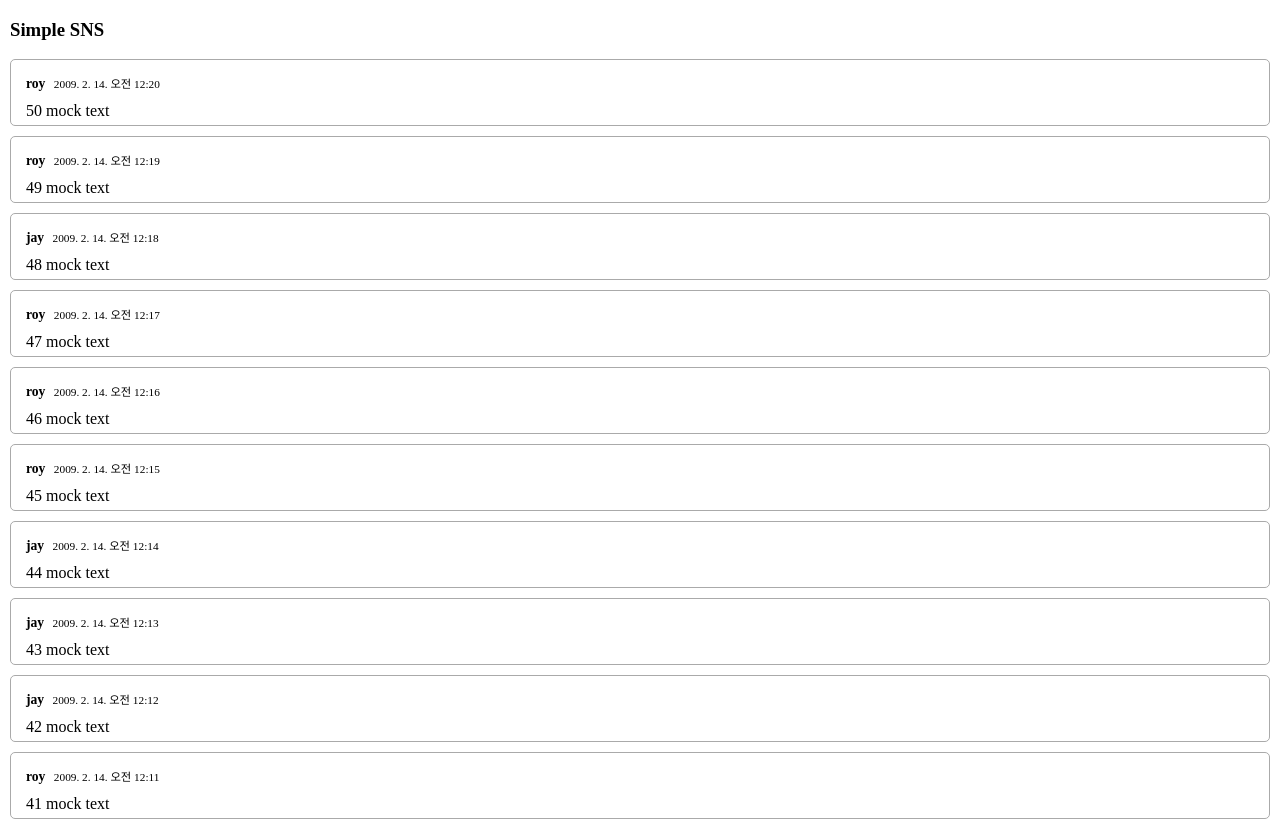
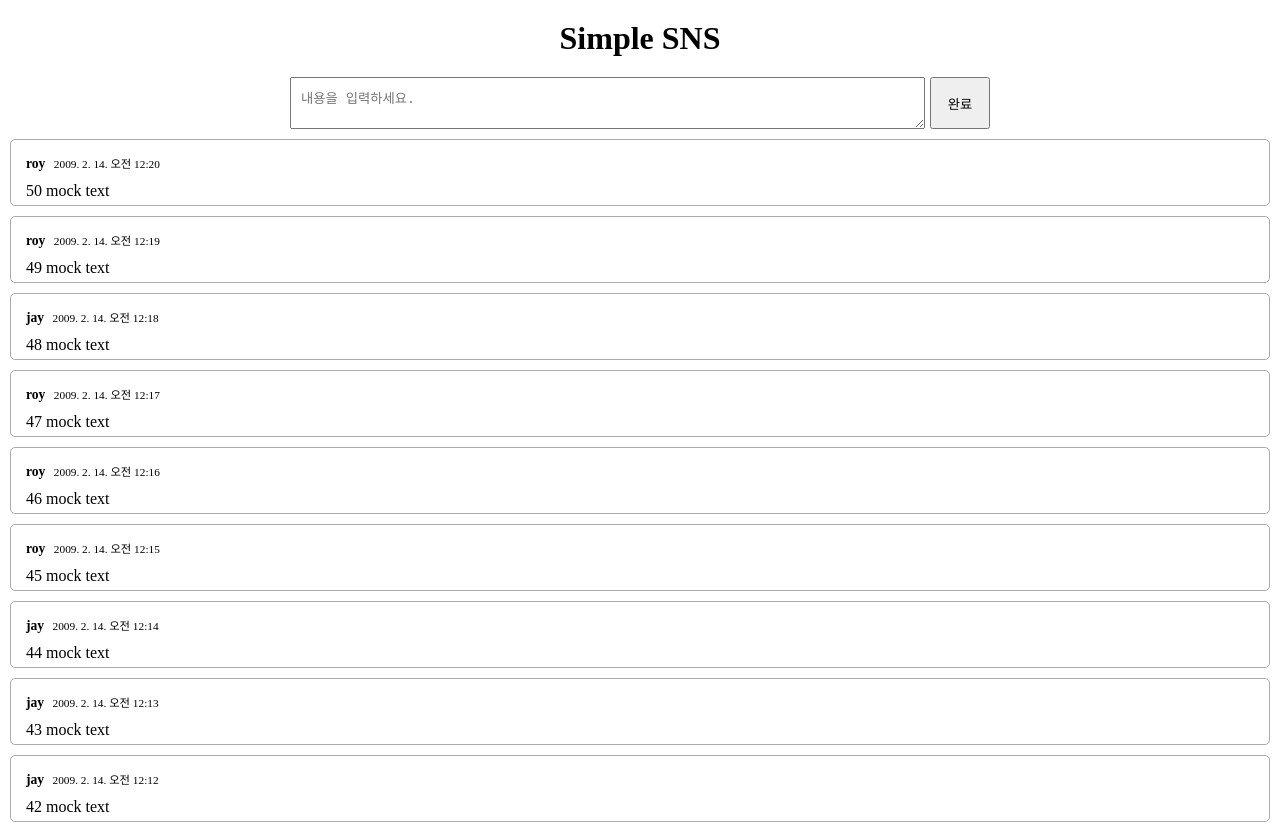
Before and after one commit to Yuhyeon0516/React-GraphQL-Simple_SNS, a Next.js app in the folder client/: page / in a window 1280 px wide. Shown: the top 824 px of the page. Built offline with nearby package versions, Linux system fonts and the light colour scheme.

Commit message:
Created MsgInput component.

```diff
--- /dev/null
+++ b/client/components/MsgInput.tsx
@@ -0,0 +1,21 @@
+import React, { useRef } from 'react';
+
+export default function MsgInput({ mutate }: { mutate: (text: string) => void }) {
+    const textRef = useRef<HTMLTextAreaElement | null>(null);
+
+    function onSubmit(e: React.FormEvent) {
+        e.preventDefault();
+        e.stopPropagation();
+
+        const text = textRef.current.value;
+        textRef.current.value = '';
+        mutate(text);
+    }
+
+    return (
+        <form className="messages__input" onSubmit={onSubmit}>
+            <textarea ref={textRef} placeholder="내용을 입력하세요." />
+            <button type="submit">완료</button>
+        </form>
+    );
+}
--- a/client/components/MsgList.tsx
+++ b/client/components/MsgList.tsx
@@ -1,6 +1,7 @@
 import React, { useEffect, useState } from 'react';
 import { MsgType } from '../types/type';
 import MsgItem from './MsgItem';
+import MsgInput from './MsgInput';
 
 const UserIds = ['roy', 'jay'];
 
@@ -25,11 +26,25 @@ export default function MsgList() {
         );
     }, []);
 
+    function onCreate(text: string) {
+        const newMsg: MsgType = {
+            id: msgs.length + 1,
+            userId: getRandomUserId(),
+            timestamp: Date.now(),
+            text: `${msgs.length + 1} ${text}`,
+        };
+
+        setMsgs((msgs) => [newMsg, ...msgs]);
+    }
+
     return (
-        <ul className="messages">
-            {msgs.map((msg) => (
-                <MsgItem key={msg.id} {...msg} />
-            ))}
-        </ul>
+        <>
+            <MsgInput mutate={onCreate} />
+            <ul className="messages">
+                {msgs.map((msg) => (
+                    <MsgItem key={msg.id} {...msg} />
+                ))}
+            </ul>
+        </>
     );
 }
--- a/client/pages/index.tsx
+++ b/client/pages/index.tsx
@@ -4,7 +4,7 @@ import MsgList from '../components/MsgList';
 export default function Home() {
     return (
         <div>
-            <h3>Simple SNS</h3>
+            <h1>Simple SNS</h1>
             <MsgList />
         </div>
     );
```
Also changed, not shown: 1 other file (tests, documents, lock files or other folders).
